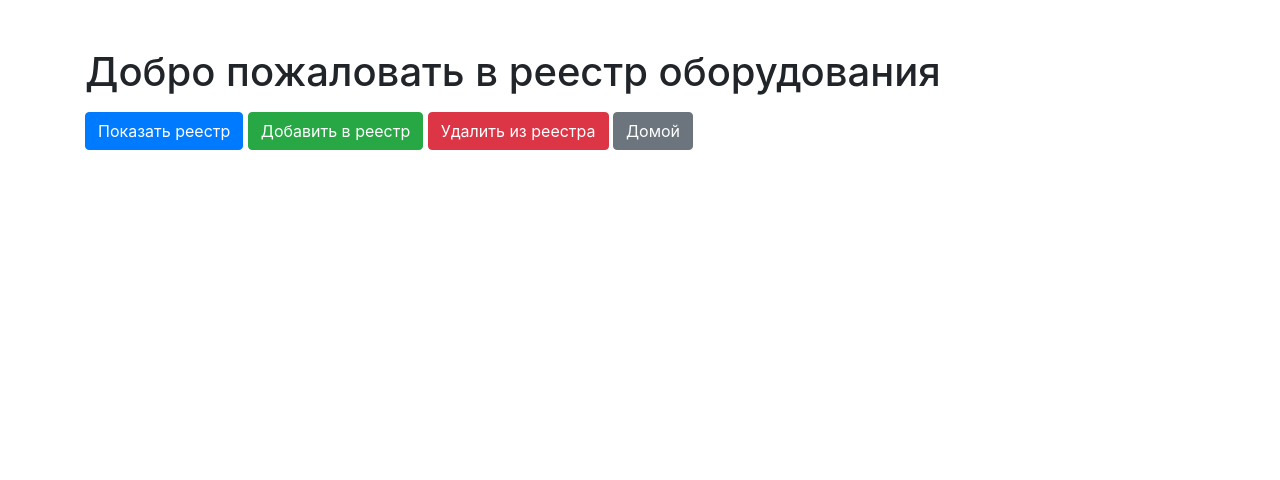
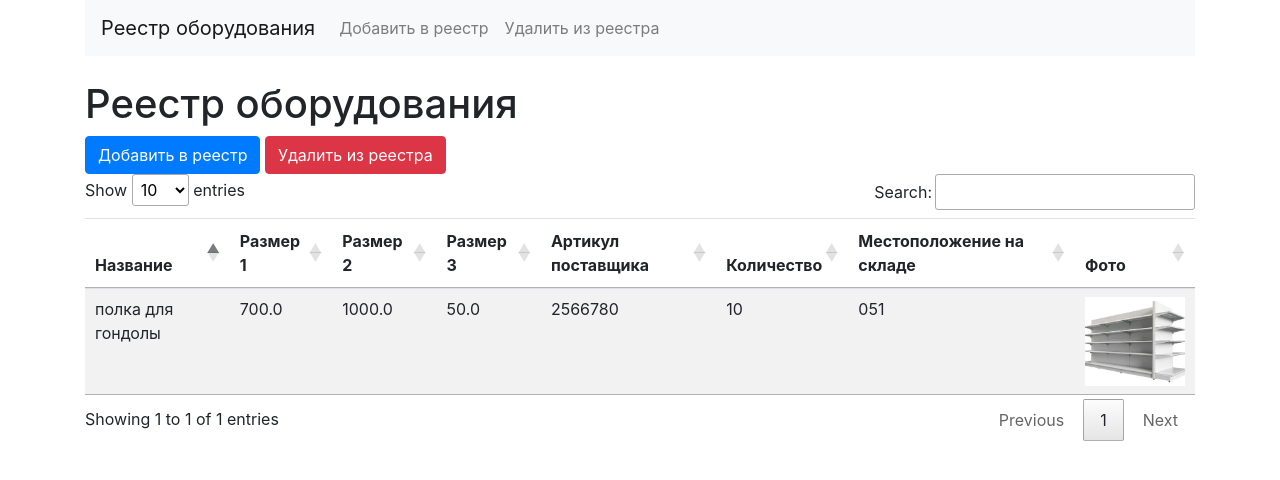
Before and after one commit to SergeyBorozdin/equipmentRegistry, a Django app: page / in a window 1280 px wide. Shown: the top 480 px of the page. Run offline with Django 5.2, Linux system fonts and the light colour scheme; data comes from the database, SQL or seed files in the repository; some libraries are stand-ins or nearby versions.

Commit message:
Add files via upload

```diff
--- a/inventory/forms.py
+++ b/inventory/forms.py
@@ -1,9 +1,7 @@
 from django import forms
 from .models import Equipment
-
 
 class EquipmentForm(forms.ModelForm):
     class Meta:
         model = Equipment
-        fields = ['name', 'dimension1', 'dimension2', 'dimension3', 'supplier_art', 'quantity', 'storage_location',
-                  'photo']
+        fields = ['name', 'dimension1', 'dimension2', 'dimension3', 'supplier_art', 'quantity', 'storage_location', 'photo']
--- a/inventory/models.py
+++ b/inventory/models.py
@@ -1,15 +1,19 @@
 from django.db import models
 
-
 class Equipment(models.Model):
-    name = models.CharField(max_length=200)
-    dimension1 = models.FloatField(default=0.0)  # значение по умолчанию
-    dimension2 = models.FloatField(default=0.0)
-    dimension3 = models.FloatField(default=0.0)
-    supplier_art = models.CharField(max_length=200)
+    objects = None
+    name = models.CharField(max_length=100)
+    dimension1 = models.FloatField()
+    dimension2 = models.FloatField()
+    dimension3 = models.FloatField()
+    supplier_art = models.CharField(max_length=100)
     quantity = models.IntegerField()
-    storage_location = models.CharField(max_length=200)
+    storage_location = models.CharField(max_length=100)
     photo = models.ImageField(upload_to='equipment_photos/', blank=True, null=True)
 
     def __str__(self):
         return self.name
+
+    @property
+    def has_photo(self):
+        return bool(self.photo and hasattr(self.photo, 'url'))
--- /dev/null
+++ b/inventory/templates/inventory/base.html
@@ -0,0 +1,29 @@
+<!DOCTYPE html>
+<html lang="en">
+<head>
+    <meta charset="UTF-8">
+    <meta name="viewport" content="width=device-width, initial-scale=1.0">
+    <title>{% block title %}Реестр оборудования{% endblock %}</title>
+    <link rel="stylesheet" href="https://stackpath.bootstrapcdn.com/bootstrap/4.3.1/css/bootstrap.min.css">
+</head>
+<body>
+    <div class="container">
+        <nav class="navbar navbar-expand-lg navbar-light bg-light">
+            <a class="navbar-brand" href="{% url 'equipment_list' %}">Реестр оборудования</a>
+            <div class="collapse navbar-collapse" id="navbarNav">
+                <ul class="navbar-nav">
+                    <li class="nav-item">
+                        <a class="nav-link" href="{% url 'add_equipment' %}">Добавить в реестр</a>
+                    </li>
+                    <li class="nav-item">
+                        <a class="nav-link" href="{% url 'delete_equipment' %}">Удалить из реестра</a>
+                    </li>
+                </ul>
+            </div>
+        </nav>
+        <div class="mt-4">
+            {% block content %}{% endblock %}
+        </div>
+    </div>
+</body>
+</html>
--- a/inventory/templates/inventory/equipment_list.html
+++ b/inventory/templates/inventory/equipment_list.html
@@ -1,29 +1,22 @@
-<!DOCTYPE html>
-<html lang="en">
-<head>
-    <meta charset="UTF-8">
-    <meta name="viewport" content="width=device-width, initial-scale=1.0">
-    <title>Equipment List</title>
-    <!-- Подключение стилей DataTables через CDN -->
-    <link rel="stylesheet" type="text/css" href="https://cdn.datatables.net/1.11.5/css/jquery.dataTables.css">
-    <!-- Подключение jQuery -->
-    <script src="https://code.jquery.com/jquery-3.6.0.min.js"></script>
-    <!-- Подключение скриптов DataTables через CDN -->
-    <script type="text/javascript" charset="utf8" src="https://cdn.datatables.net/1.11.5/js/jquery.dataTables.js"></script>
-</head>
-<body>
-    <h1>Equipment List</h1>
-    <table id="equipmentTable" class="display">
+{% extends "inventory/base.html" %}
+
+{% block title %}Реестр оборудования{% endblock %}
+
+{% block content %}
+<h1>Реестр оборудования</h1>
+<a href="{% url 'add_equipment' %}" class="btn btn-primary">Добавить в реестр</a>
+<a href="{% url 'delete_equipment' %}" class="btn btn-danger">Удалить из реестра</a>
+<table id="equipment-table" class="table table-striped">
     <thead>
         <tr>
-                <th>Name</th>
-                <th>Dimension 1</th>
-                <th>Dimension 2</th>
-                <th>Dimension 3</th>
-                <th>Supplier Art</th>
-                <th>Quantity</th>
-                <th>Storage Location</th>
-                <th>Photo</th>
+            <th>Название</th>
+            <th>Размер 1</th>
+            <th>Размер 2</th>
+            <th>Размер 3</th>
+            <th>Артикул поставщика</th>
+            <th>Количество</th>
+            <th>Местоположение на складе</th>
+            <th>Фото</th>
         </tr>
     </thead>
     <tbody>
@@ -38,9 +31,9 @@
             <td>{{ equipment.storage_location }}</td>
             <td>
                 {% if equipment.photo %}
-                    <img src="{{ equipment.photo.url }}" alt="{{ equipment.name }}" width="50" height="50">
+                    <img src="{{ equipment.photo.url }}" alt="{{ equipment.name }}" style="width: 100px;">
                 {% else %}
-                    No photo
+                    No photo available
                 {% endif %}
             </td>
         </tr>
@@ -48,11 +41,14 @@
     </tbody>
 </table>
 
-    <!-- Инициализация DataTables -->
+<!-- Include jQuery and DataTables JS/CSS -->
+<script src="https://code.jquery.com/jquery-3.3.1.js"></script>
+<script src="https://cdn.datatables.net/1.10.19/js/jquery.dataTables.min.js"></script>
+<link rel="stylesheet" href="https://cdn.datatables.net/1.10.19/css/jquery.dataTables.min.css">
+
 <script>
     $(document).ready(function() {
-            $('#equipmentTable').DataTable();
+        $('#equipment-table').DataTable();
     });
 </script>
-</body>
-</html>
+{% endblock %}
--- a/inventory/views.py
+++ b/inventory/views.py
@@ -2,15 +2,12 @@ from django.shortcuts import render, redirect
 from .models import Equipment
 from .forms import EquipmentForm
 
-
 def home(request):
-    return render(request, 'inventory/index.html')
-
+    return equipment_list(request)
 
 def equipment_list(request):
     equipments = Equipment.objects.all()
     return render(request, 'inventory/equipment_list.html', {'equipments': equipments})
-
 
 def add_equipment(request):
     if request.method == "POST":
@@ -22,7 +19,6 @@ def add_equipment(request):
         form = EquipmentForm()
     return render(request, 'inventory/add_equipment.html', {'form': form})
 
-
 def delete_equipment(request):
     equipments = Equipment.objects.all()
     if request.method == "POST":
```
Also changed, not shown: inventory/migrations/0003_alter_equipment_dimension1_and_more.py (added), inventory/templates/inventory/delete_equipment.html (line endings or trailing spaces), inventory/urls.py (line endings or trailing spaces). Lines whose indentation alone changed are shown as unchanged.
